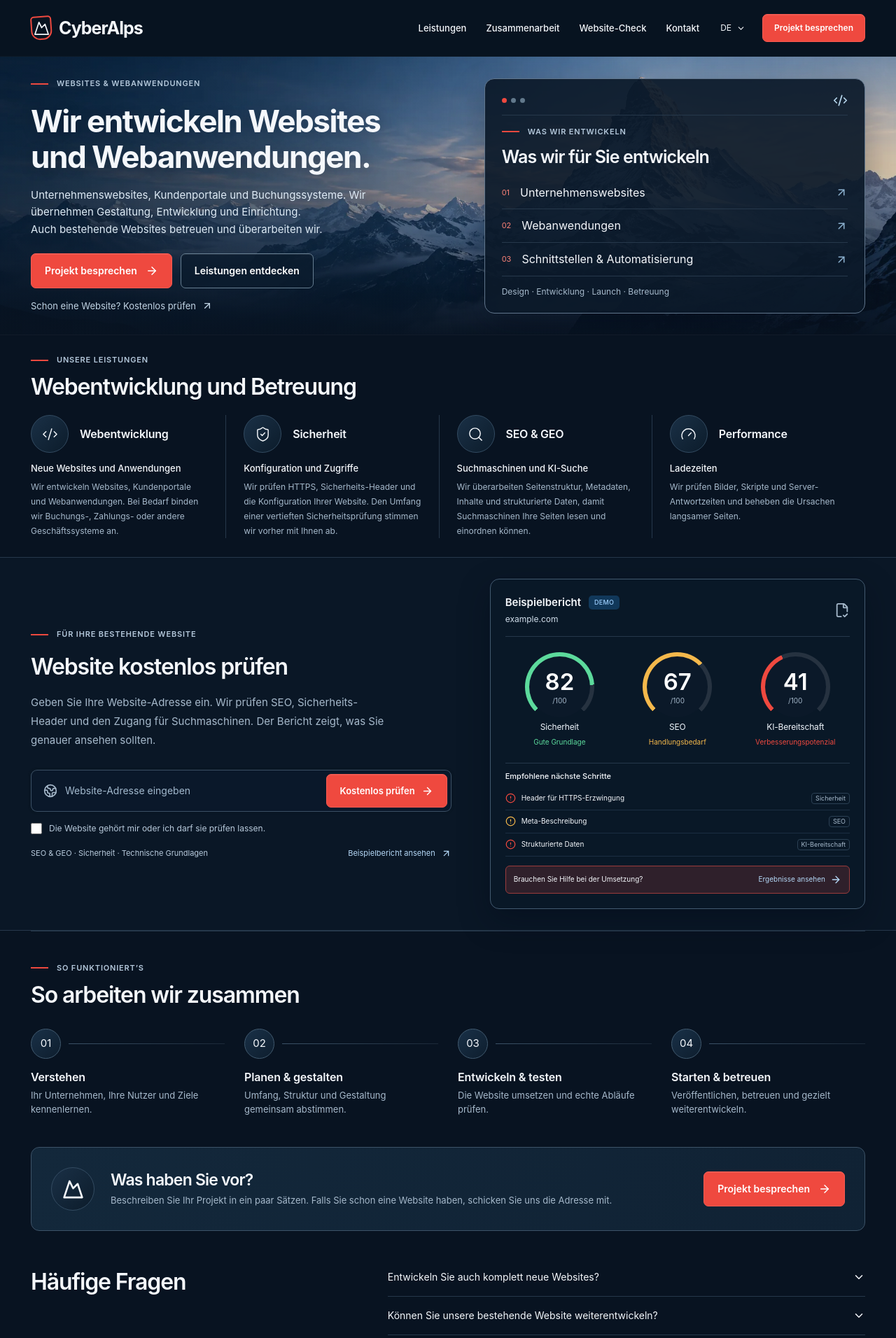
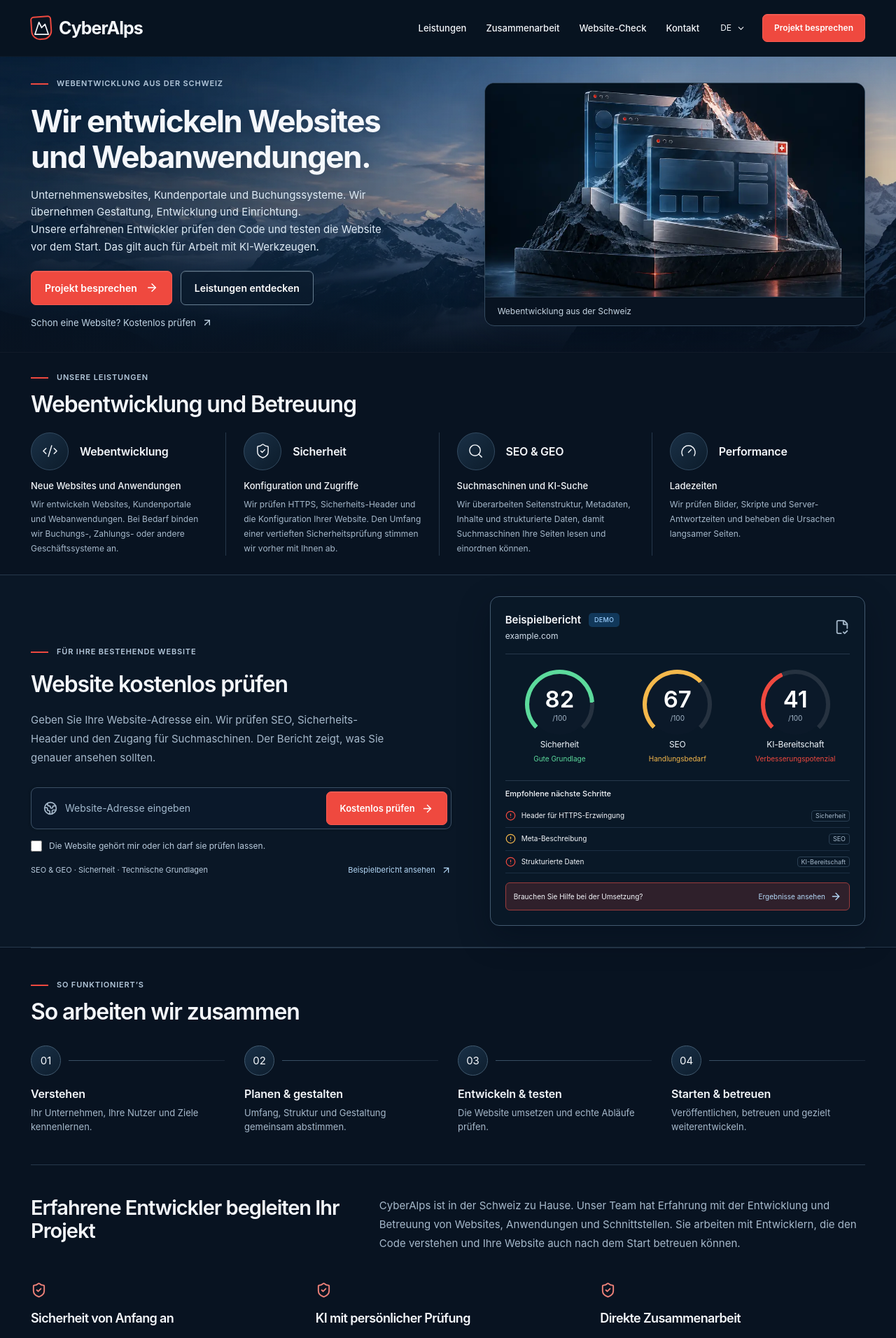
Before and after one commit to ppavels/cyberalps, a React (Vite) app: page / in a window 1280 px wide. Shown: the top 1912 px of the page at 70% size. Built offline with nearby package versions, Linux system fonts and the light colour scheme.

Commit message:
Add Swiss web development identity, human code review and security approach

```diff
--- a/src/App.jsx
+++ b/src/App.jsx
@@ -113,7 +113,7 @@ export default function App({ lang = 'de', page = 'home' }) {
         <div className="container hero-layout"><div className="hero-copy"><div className="eyebrow">{t.eyebrow}</div><h1>{t.hero1}<br/>{t.hero2}</h1><p>{t.intro}<br/>{t.intro2}</p>
           <div className="hero-buttons"><button className="button" onClick={openContact}>{t.project}<ArrowRight size={18}/></button><a className="button button-secondary" href="#services">{t.explore}</a></div>
           <a className="existing-link" href="#check">{t.existing}<ArrowUpRight size={16}/></a>
-        </div><div className="studio-panel"><div className="studio-top"><span/><span/><span/><Code2 size={21}/></div><div className="eyebrow">{t.studioLabel}</div><h2>{t.studioTitle}</h2><ul>{t.studioItems.map((item,index)=><li key={item}><span>0{index+1}</span>{item}<ArrowUpRight size={18}/></li>)}</ul><p>{t.studioFoot}</p></div></div>
+        </div><figure className="studio-panel swiss-visual"><img src="/swiss-development.webp" width="960" height="640" alt=""/><figcaption>{t.swissCaption}</figcaption></figure></div>
       </section>
       <section className="container section" id="services"><div className="eyebrow">{t.servicesEyebrow}</div><h2>{t.servicesTitle}</h2><div className="services">{t.services.map(([title, subtitle, detail], index) => {const Icon=serviceIcons[index];return <article key={title}><div className="service-top"><span className="icon-circle"><Icon size={23} strokeWidth={1.5}/></span><h3>{title}</h3></div><h4>{subtitle}</h4><p>{detail}</p></article>;})}</div></section>
       <section className="audit-section" id="check"><div className="container hero-layout"><div className="audit-copy"><div className="eyebrow">{t.auditEyebrow}</div><h2>{t.auditTitle}</h2><p>{t.auditIntro}</p>
@@ -127,6 +127,7 @@ export default function App({ lang = 'de', page = 'home' }) {
         <div className="result-list">{report.checks.map(c => <details key={c.code} className={'result ' + c.status}><summary><span className={'status-dot ' + (c.status === 'pass' ? 'green' : c.status === 'unknown' ? 'muted' : 'amber')}>{c.status === 'pass' ? <Check size={15}/> : c.status === 'unknown' ? <Minus size={15}/> : <CircleAlert size={15}/>}</span><span>{checks[c.code]?.[lang === 'de' ? 1 : 0] || c.code}</span><span className="result-category">{t.categories[c.category]}</span><span className="result-status">{c.status === 'pass' ? t.checked : c.status === 'unknown' ? t.unknown : t.issues}</span><ChevronDown size={17}/></summary><div className="result-body"><b>{t.evidence}</b><code>{c.evidence}</code><b>{t.action}</b><p>{checks[c.code]?.[lang === 'de' ? 3 : 2]}</p><small>{t.weight}: {c.weight}</small></div></details>)}</div><p className="limitation"><ShieldCheck size={17}/>{t.limitation}</p>
       </section>}
       <section className="container section process" id="process"><div className="eyebrow">{t.processEyebrow}</div><h2>{t.processTitle}</h2><ol className="steps">{t.steps.map(([title, text], index) => <li key={title}><div className="step-top"><span>0{index + 1}</span><i/></div><h3>{title}</h3><p>{text}</p></li>)}</ol></section>
+      <section className="container section approach" id="approach"><div className="approach-intro"><h2>{t.approachTitle}</h2><p>{t.approachIntro}</p></div><div className="approach-grid">{t.approachItems.map(([title,text])=><article key={title}><ShieldCheck size={23}/><h3>{title}</h3><p>{text}</p></article>)}</div></section>
       <section className="container" id="contact"><div className="cta"><span className="icon-circle large"><Mountain size={31}/></span><div><h2>{t.ctaTitle}</h2><p>{t.ctaText}</p></div><button className="button" onClick={openContact}>{t.cta}<ArrowRight size={18}/></button></div></section>
       <section className="container section faq"><h2>{t.faqTitle}</h2><div>{t.faq.map(([question, answer]) => <details key={question}><summary>{question}<ChevronDown size={18}/></summary><p>{answer}</p></details>)}</div></section>
     </>}</main>
--- a/src/content.js
+++ b/src/content.js
@@ -1,13 +1,21 @@
 export const content = {
   en: {
     title: 'CyberAlps | Website & web application development',
-    description: 'We design and develop websites and web applications for your business. From a new website to integrations, SEO, AI search visibility and ongoing improvements.',
+    description: 'Website and web application development from Switzerland. Experienced developers, security considered from the start and human review of AI-assisted work.',
     nav: ['Services', 'How we work', 'Website check', 'Contact'], check: 'Check my website',
-    eyebrow: 'WEBSITE & WEB APPLICATION DEVELOPMENT', hero1: "We develop websites", hero2: "and web applications.",
-    intro: "Company websites, customer portals and booking systems. We handle the design, development and setup.", intro2: "We can also maintain or improve a site you already have.",
+    eyebrow: 'WEB DEVELOPMENT FROM SWITZERLAND', hero1: "We develop websites", hero2: "and web applications.",
+    intro: "Company websites, customer portals and booking systems. We handle the design, development and setup.", intro2: "Our experienced developers review the code and test the site before launch, including work created with AI tools.",
     project: 'Discuss your project', explore: 'Explore our services', existing: 'Already have a website? Check it for free',
     studioTitle: "What we can build for you", studioLabel: 'WHAT WE BUILD', studioItems: ['Business websites', 'Web applications', 'Integrations & automation'],
     studioFoot: 'Design · Development · Launch · Support',
+    swissCaption: 'Web development from Switzerland',
+    approachTitle: 'Experienced developers, involved throughout',
+    approachIntro: 'CyberAlps is based in Switzerland. Our team brings experience from building and maintaining websites, applications and integrations. You work with developers who understand the code and can look after it once the site is live.',
+    approachItems: [
+      ['Security from the start', 'We plan access rights, data handling and updates as part of the project. Before launch, we review the configuration and test important user journeys.'],
+      ['AI tools with human review', 'We use AI where it helps with development. Our developers review the generated code, check how it fits the project and test the result before release.'],
+      ['A team you can work with', 'We discuss technical choices with you, explain what needs attention and agree on the work. We remain available for maintenance and further development.'],
+    ],
     auditEyebrow: 'FOR YOUR EXISTING WEBSITE', auditTitle: "Check your website for free", auditIntro: "Enter your website address to check SEO, security headers and access for search crawlers. The report shows what needs a closer look.",
     placeholder: 'Enter your website URL', run: 'Run free check', consent: 'I own this website or have permission to check it.',
     scope: 'SEO & GEO · Security · Technical readiness', exampleLink: 'See an example report',
@@ -62,13 +70,21 @@ export const content = {
   },
   de: {
     title: 'CyberAlps | Websites & Webanwendungen entwickeln',
-    description: 'Wir gestalten und entwickeln Websites und Webanwendungen für Ihr Unternehmen. Von der neuen Website bis zu Schnittstellen, SEO, KI-Suche und laufender Weiterentwicklung.',
+    description: 'Websites und Webanwendungen aus der Schweiz. Erfahrene Entwickler, Sicherheit von Anfang an und persönliche Prüfung beim Einsatz von KI.',
     nav: ['Leistungen', 'Zusammenarbeit', 'Website-Check', 'Kontakt'], check: 'Website prüfen',
-    eyebrow: 'WEBSITES & WEBANWENDUNGEN', hero1: "Wir entwickeln Websites", hero2: "und Webanwendungen.",
-    intro: "Unternehmenswebsites, Kundenportale und Buchungssysteme. Wir übernehmen Gestaltung, Entwicklung und Einrichtung.", intro2: "Auch bestehende Websites betreuen und überarbeiten wir.",
+    eyebrow: 'WEBENTWICKLUNG AUS DER SCHWEIZ', hero1: "Wir entwickeln Websites", hero2: "und Webanwendungen.",
+    intro: "Unternehmenswebsites, Kundenportale und Buchungssysteme. Wir übernehmen Gestaltung, Entwicklung und Einrichtung.", intro2: "Unsere erfahrenen Entwickler prüfen den Code und testen die Website vor dem Start. Das gilt auch für Arbeit mit KI-Werkzeugen.",
     project: 'Projekt besprechen', explore: 'Leistungen entdecken', existing: 'Schon eine Website? Kostenlos prüfen',
     studioTitle: "Was wir für Sie entwickeln", studioLabel: 'WAS WIR ENTWICKELN', studioItems: ['Unternehmenswebsites', 'Webanwendungen', 'Schnittstellen & Automatisierung'],
     studioFoot: 'Design · Entwicklung · Launch · Betreuung',
+    swissCaption: 'Webentwicklung aus der Schweiz',
+    approachTitle: 'Erfahrene Entwickler begleiten Ihr Projekt',
+    approachIntro: 'CyberAlps ist in der Schweiz zu Hause. Unser Team hat Erfahrung mit der Entwicklung und Betreuung von Websites, Anwendungen und Schnittstellen. Sie arbeiten mit Entwicklern, die den Code verstehen und Ihre Website auch nach dem Start betreuen können.',
+    approachItems: [
+      ['Sicherheit von Anfang an', 'Zugriffsrechte, der Umgang mit Daten und Updates gehören zur Projektplanung. Vor der Veröffentlichung prüfen wir die Konfiguration und testen wichtige Abläufe.'],
+      ['KI mit persönlicher Prüfung', 'Wir nutzen KI, wenn sie bei der Entwicklung hilft. Unsere Entwickler prüfen den erzeugten Code, seine Einbindung ins Projekt und das Ergebnis vor der Veröffentlichung.'],
+      ['Direkte Zusammenarbeit', 'Wir besprechen technische Entscheidungen mit Ihnen, erklären offene Punkte und stimmen die Arbeiten ab. Auch für Wartung und Weiterentwicklung stehen wir zur Verfügung.'],
+    ],
     auditEyebrow: 'FÜR IHRE BESTEHENDE WEBSITE', auditTitle: "Website kostenlos prüfen", auditIntro: "Geben Sie Ihre Website-Adresse ein. Wir prüfen SEO, Sicherheits-Header und den Zugang für Suchmaschinen. Der Bericht zeigt, was Sie genauer ansehen sollten.",
     placeholder: 'Website-Adresse eingeben', run: 'Kostenlos prüfen', consent: 'Die Website gehört mir oder ich darf sie prüfen lassen.',
     scope: 'SEO & GEO · Sicherheit · Technische Grundlagen', exampleLink: 'Beispielbericht ansehen',
```
Also changed, not shown: public/base.css, public/swiss-development.webp (added).
